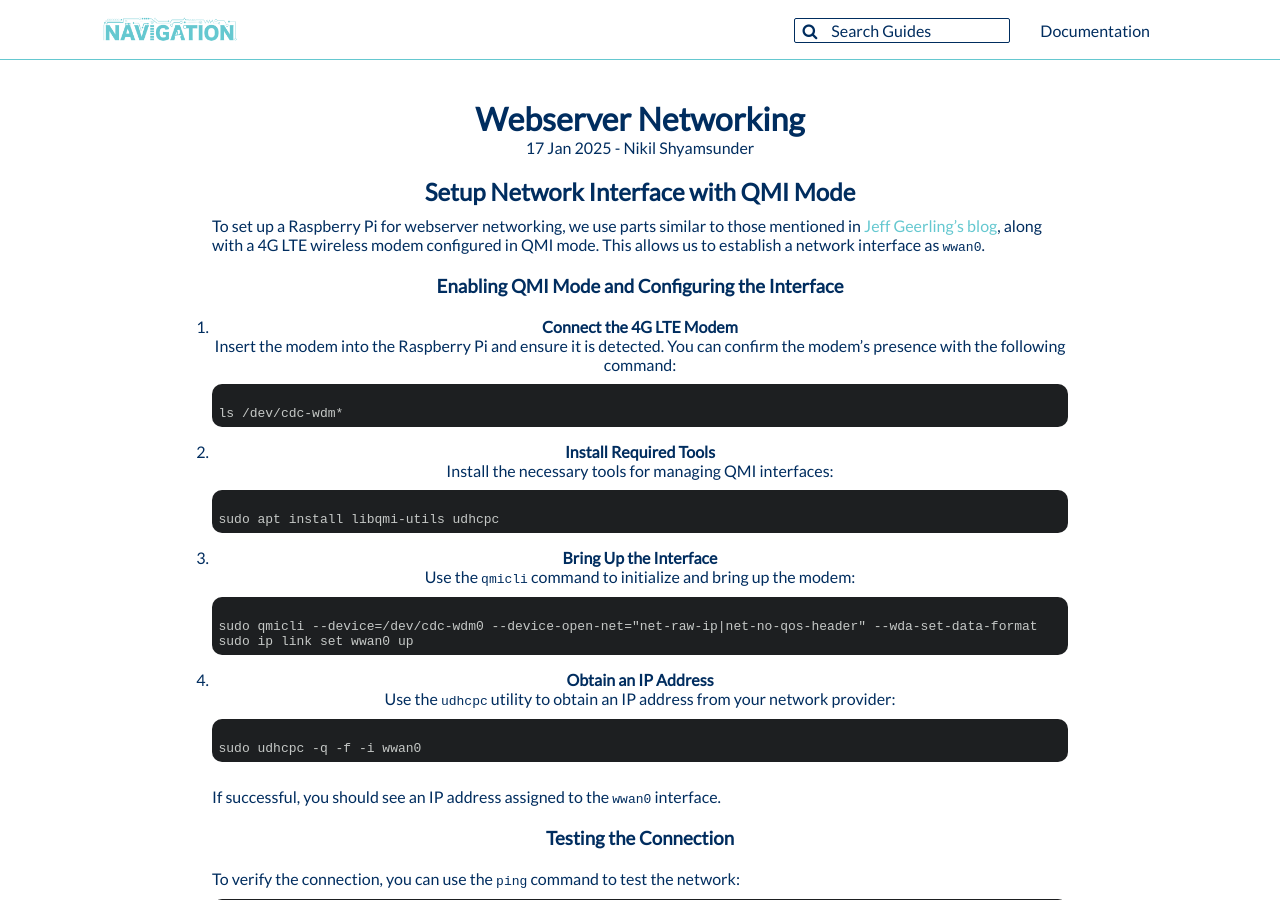
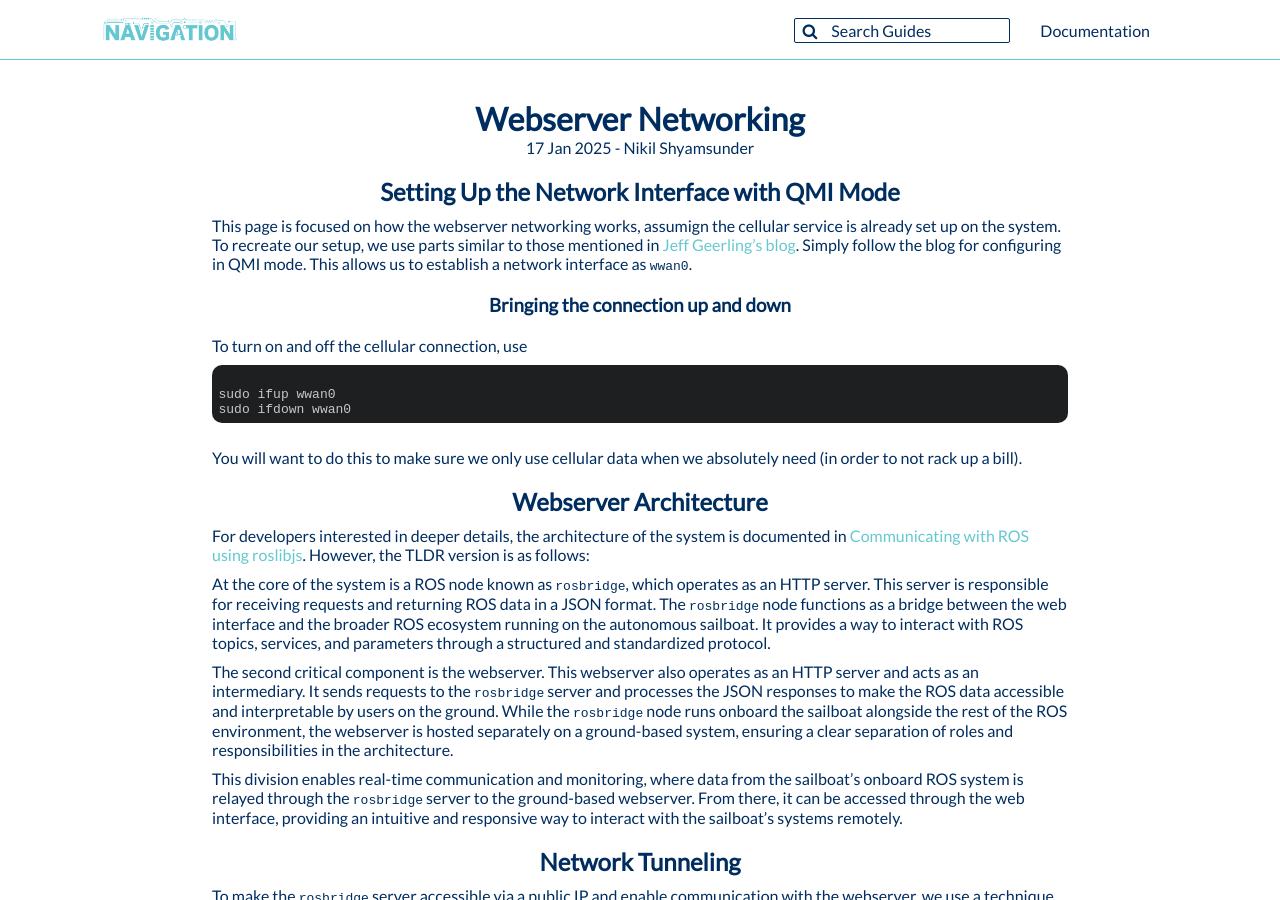
Before and after one commit to CUSail-Navigation/intrasite, a Jekyll site: the page built from _posts/2025-01-17-networking.md, in a window 1280 px wide and 900 px high. Built offline with Jekyll 4.4.1, drawn with Linux system fonts in a browser that asks for light colours; some of the changed text lies outside the part shown.

Commit message:
Add Tunneling explanation to intrasite

```diff
--- a/_posts/2025-01-17-networking.md
+++ b/_posts/2025-01-17-networking.md
@@ -10,68 +10,56 @@
 <script src="{{site.baseurl}}/js/highlight.pack.js"></script>
 <script>hljs.initHighlightingOnLoad();</script>
 
-## Setup Network Interface with QMI Mode
+## Setting Up the Network Interface with QMI Mode
 
-To set up a Raspberry Pi for webserver networking, we use parts similar to those mentioned in [Jeff Geerling's blog](https://www.jeffgeerling.com/blog/2022/using-4g-lte-wireless-modems-on-raspberry-pi), along with a 4G LTE wireless modem configured in QMI mode. This allows us to establish a network interface as `wwan0`.
+This page is focused on how the webserver networking works, assumign the cellular service is already set up on the system. To recreate our setup, we use parts similar to those mentioned in [Jeff Geerling's blog](https://www.jeffgeerling.com/blog/2022/using-4g-lte-wireless-modems-on-raspberry-pi). Simply follow the blog for configuring in QMI mode. This allows us to establish a network interface as `wwan0`.
 
-### Enabling QMI Mode and Configuring the Interface
+### Bringing the connection up and down
 
-1. **Connect the 4G LTE Modem**
-   Insert the modem into the Raspberry Pi and ensure it is detected. You can confirm the modem's presence with the following command:
-   <pre>
-   <code class="shell">
-   ls /dev/cdc-wdm*
-   </code>
-   </pre>
-
-2. **Install Required Tools**
-   Install the necessary tools for managing QMI interfaces:
-   <pre>
-   <code class="shell">
-   sudo apt install libqmi-utils udhcpc
-   </code>
-   </pre>
-
-3. **Bring Up the Interface**
-   Use the `qmicli` command to initialize and bring up the modem:
-   <pre>
-   <code class="shell">
-   sudo qmicli --device=/dev/cdc-wdm0 --device-open-net="net-raw-ip|net-no-qos-header" --wda-set-data-format
-   sudo ip link set wwan0 up
-   </code>
-   </pre>
-
-4. **Obtain an IP Address**
-   Use the `udhcpc` utility to obtain an IP address from your network provider:
-   <pre>
-   <code class="shell">
-   sudo udhcpc -q -f -i wwan0
-   </code>
-   </pre>
-
-   If successful, you should see an IP address assigned to the `wwan0` interface.
-
-### Testing the Connection
-
-To verify the connection, you can use the `ping` command to test the network:
+To turn on and off the cellular connection, use
 <pre>
 <code class="shell">
-ping -c 4 google.com
+sudo ifup wwan0
+sudo ifdown wwan0
 </code>
 </pre>
 
-If the modem is correctly configured, you should see replies from the server.
+You will want to do this to make sure we only use cellular data when we absolutely need (in order to not rack up a bill).
 
-### Set Up a Simple Web Server
+## Webserver Architecture
 
-Install Python's HTTP server module to set up a basic web server:
+For developers interested in deeper details, the architecture of the system is documented in [Communicating with ROS using roslibjs](https://cusail-navigation.github.io/intrasite/ros/roslibjs.html). However, the TLDR version is as follows:
+
+At the core of the system is a ROS node known as `rosbridge`, which operates as an HTTP server. This server is responsible for receiving requests and returning ROS data in a JSON format. The `rosbridge` node functions as a bridge between the web interface and the broader ROS ecosystem running on the autonomous sailboat. It provides a way to interact with ROS topics, services, and parameters through a structured and standardized protocol.
+
+The second critical component is the webserver. This webserver also operates as an HTTP server and acts as an intermediary. It sends requests to the `rosbridge` server and processes the JSON responses to make the ROS data accessible and interpretable by users on the ground. While the `rosbridge` node runs onboard the sailboat alongside the rest of the ROS environment, the webserver is hosted separately on a ground-based system, ensuring a clear separation of roles and responsibilities in the architecture.
+
+This division enables real-time communication and monitoring, where data from the sailboat's onboard ROS system is relayed through the `rosbridge` server to the ground-based webserver. From there, it can be accessed through the web interface, providing an intuitive and responsive way to interact with the sailboat's systems remotely.
+
+## Network Tunneling
+
+To make the `rosbridge` server accessible via a public IP and enable communication with the webserver, we use a technique called network tunneling. This approach is essential when the `rosbridge` server is running on a private network or behind a firewall, as it allows external clients, like the ground-based webserver, to access it through the public internet.
+
+Network tunneling works by creating a secure and encrypted pathway between two systems over the internet. It effectively bypasses the restrictions of private networks by forwarding data between the local server (in this case, `rosbridge`) and a publicly accessible endpoint. This allows requests and responses to flow seamlessly between the ROS environment on the sailboat and the webserver.
+
+For this purpose, we use the popular tunneling service **ngrok**. [Ngrok](https://www.sitepoint.com/use-ngrok-test-local-site/) simplifies the process of setting up a tunnel by dynamically creating a public URL that securely forwards traffic to the local server. To use ngrok with `rosbridge`, we run the service on the sailboat alongside ROS. Ngrok assigns a public URL to the local `rosbridge` server, allowing the webserver on the ground to access it without requiring any complex network configuration. This ensures that the ROS data can be accessed and visualized in real-time, even when the sailboat operates in remote or dynamic network environments.
+
+## Running with NGROK
+
+To enable communication between the `rosbridge` server and the webserver, we use NGROK to create a public tunnel. Here's how to set it up:
+
+First, on the boat system running ROS, launch ROS with the `rosbridge` node. In the current sailbot configuration, `rosbridge` runs on port `9090`. Once ROS is active, you can set up the NGROK tunnel. Open a terminal on the same system and run the following command:
+
 <pre>
 <code class="shell">
-sudo apt install python3
-python3 -m http.server 8080
+ngrok http 9090
 </code>
 </pre>
 
-Access the webserver from another device on the same network by navigating to `http://<your_wwan0_IP>:8080`.
+This tells NGROK to create a tunnel for the HTTP server running on port `9090`. Once the tunnel is active, NGROK will display output similar to the example below:
 
-This concludes the basic setup for networking and web server deployment using a Raspberry Pi and a 4G LTE modem in QMI mode.
+![NGROK Example]({{ site.baseurl }}/images/ngrok-example.png "NGROK Output Example")
+
+Pay attention to the line labeled **Forwarding: {public link} -> {local link}**. The `{public link}` is the NGROK-generated URL that acts as a public endpoint for the `rosbridge` server. This is the URL you will use to access the server from outside the local network.
+
+Next, on your own ground-based machine, launch the webserver. The webserver requires the NGROK public link to communicate with `rosbridge`. Enter the NGROK-generated URL into the webserver's configuration or connect it directly. With this setup, the webserver can send requests to the `rosbridge` server on the sailboat, allowing real-time interaction with the ROS environment.
```
